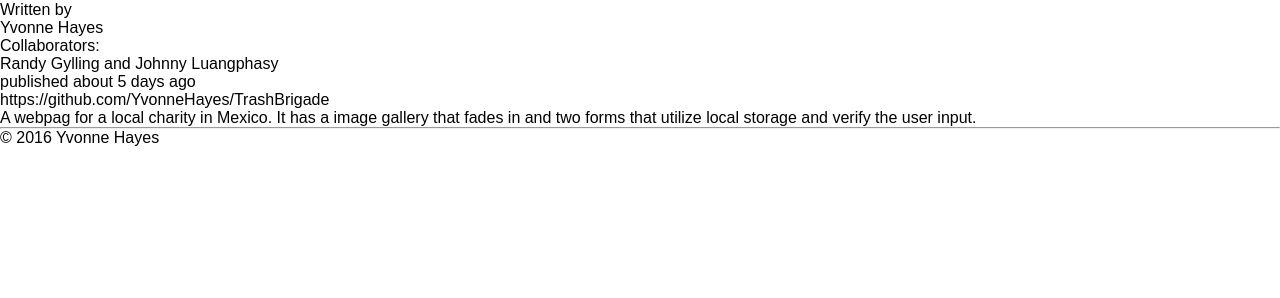
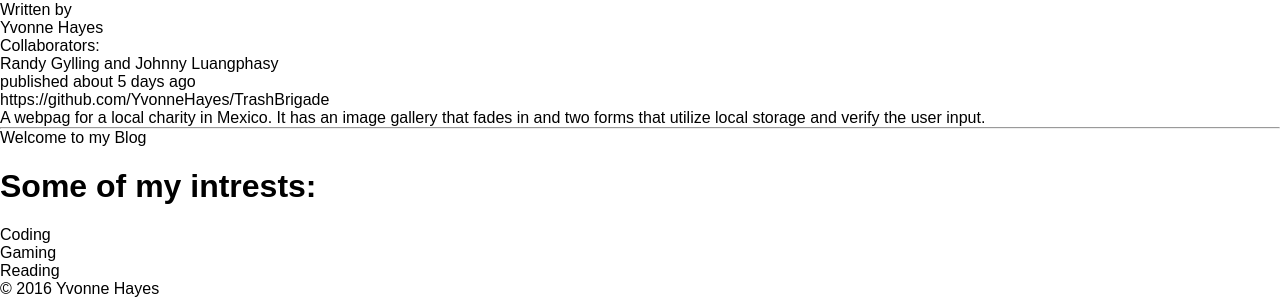
Before and after one commit to YvonneHayes/301Portfolio, a plain HTML site: page index.html in a window 1280 px wide. Shown: the part 683-981 px from the top of the page. Before the commit the page ends 830 px from the top, so only its background shows below. Drawn offline with nearby package versions, Linux system fonts and the light colour scheme.

Commit message:
added About section to the html

```diff
--- a/index.html
+++ b/index.html
@@ -36,6 +36,19 @@
             <section class="projectSummary"></section>
           </div>
         </section>
+        <section id="about" class="tab-content">
+          <header>
+            Welcome to my Blog
+          </header>
+          <section>
+            <h1>Some of my intrests:</h1>
+            <ul>
+              <li>Coding</li>
+              <li>Gaming</li>
+              <li>Reading</li>
+            </ul>
+          </section>
+        </section>
       </div>
     </main>
     <footer>
--- a/projects.js
+++ b/projects.js
@@ -20,7 +20,7 @@ var projectsData = [
   {
   category: 'Final Project',
   name:       'Trash Brigade',
-  summary:    '<p>A webpag for a local charity in Mexico. It has a image gallery that fades in and two forms that utilize local storage and verify the user input. </p>',
+  summary:    '<p>A webpag for a local charity in Mexico. It has an image gallery that fades in and two forms that utilize local storage and verify the user input. </p>',
   creator:      'Yvonne Hayes',
   collaborators:   'Randy Gylling and Johnny Luangphasy',
   finishedOn: '2016-04-07',
```
